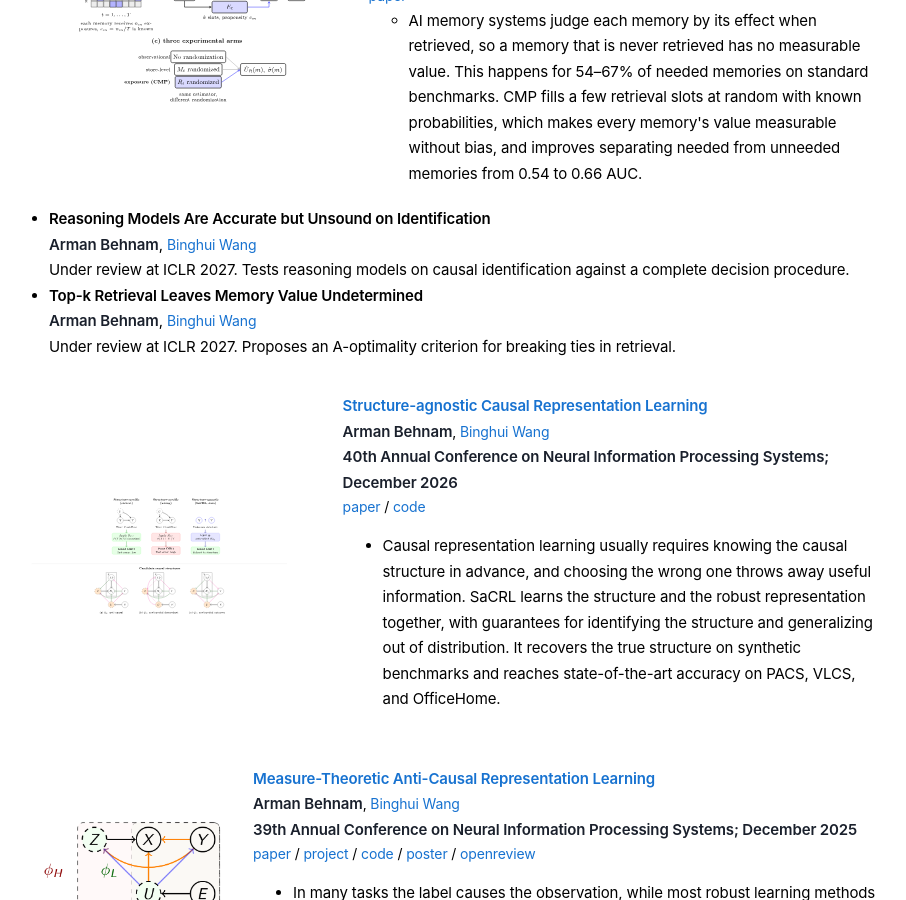
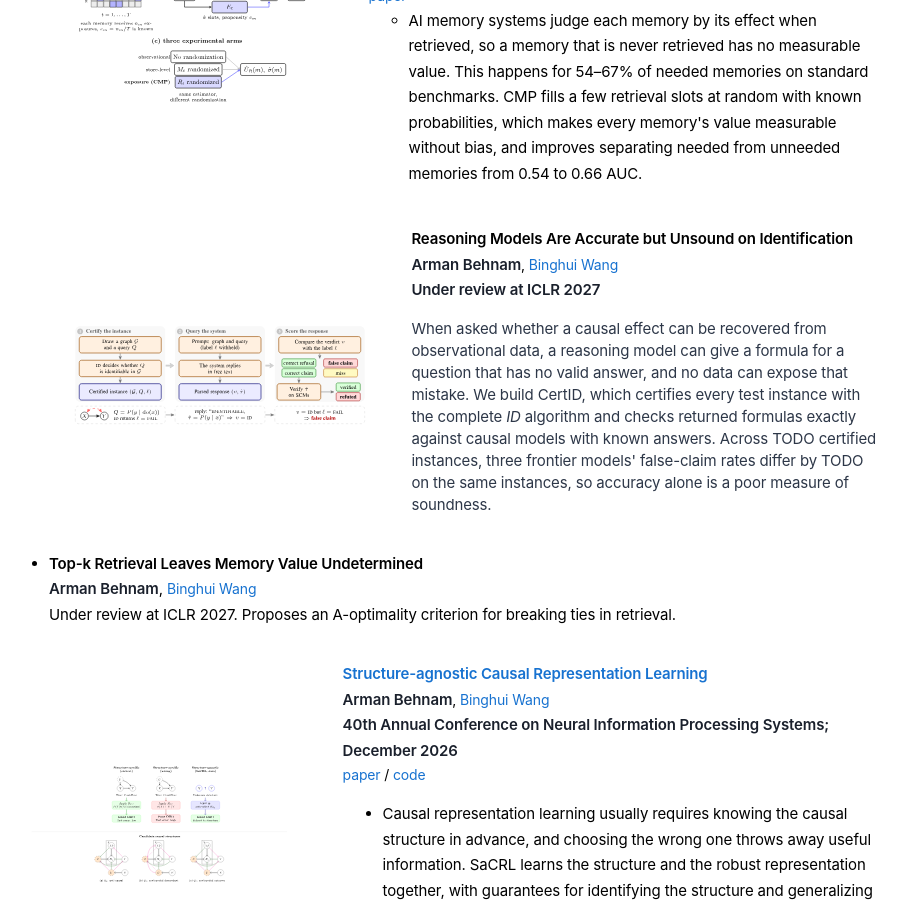
Before and after one commit to ArmanBehnam/ArmanBehnam.github.io, a Jekyll site: the page built from index.html, in a window 1280 px wide and 900 px high, scrolled down 1394 px. Shown: the whole window, without its empty margins (183-1089 px from the left). Built offline with Jekyll 4.4.1, drawn with Linux system fonts in a browser that asks for light colours.

Commit message:
Add CertID paper

```diff
--- a/index.html
+++ b/index.html
@@ -129,11 +129,23 @@ He also served as the Founding Head of Data Science at <a href="https://en.golra
     </td>
   </tr>
     </tbody></table>
-  <li>
-    <papertitle>Reasoning Models Are Accurate but Unsound on Identification</papertitle><br>
-    <strong>Arman Behnam</strong>, <a href="http://wangbinghui.net/">Binghui Wang</a> <!-- TODO: authors --><br>
-    Under review at ICLR 2027. Tests reasoning models on causal identification against a complete decision procedure.
-  </li>
+  <table style="width:100%;border:0px;border-spacing:0px;border-collapse:separate;margin-right:auto;margin-left:auto;"><tbody>
+  <tr>
+    <td style="padding:20px;width:40%;vertical-align:middle">
+      <div class="one" style="width:100%; height:auto;">
+    <a href="images/certid.svg"><img src='images/certid.svg' style="width:100%; height:auto;"></a>
+      </div>
+    </td>
+    <td style="padding:20px;width:60%;vertical-align:middle">
+    <papertitle>Reasoning Models Are Accurate but Unsound on Identification</papertitle>
+      <br>
+      <strong>Arman Behnam</strong>, <a href="http://wangbinghui.net/">Binghui Wang</a>
+      <br>
+      <strong>Under review at ICLR 2027</strong>
+      <p>When asked whether a causal effect can be recovered from observational data, a reasoning model can give a formula for a question that has no valid answer, and no data can expose that mistake. We build CertID, which certifies every test instance with the complete <i>ID</i> algorithm and checks returned formulas exactly against causal models with known answers. Across TODO certified instances, three frontier models' false-claim rates differ by TODO on the same instances, so accuracy alone is a poor measure of soundness.</p>
+    </td>
+  </tr>
+    </tbody></table>
   <li>
     <papertitle>Top-k Retrieval Leaves Memory Value Undetermined</papertitle><br>
     <strong>Arman Behnam</strong>, <a href="http://wangbinghui.net/">Binghui Wang</a> <!-- TODO: authors --><br>
```
Also changed, not shown: images/certid.svg (added). Lines whose indentation alone changed are shown as unchanged.
